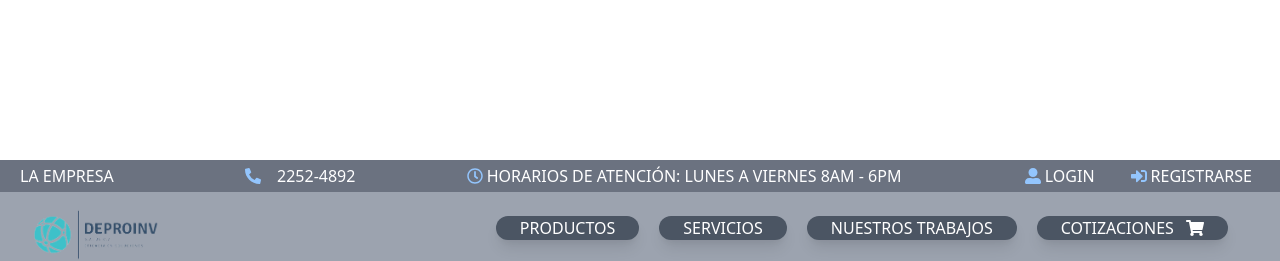
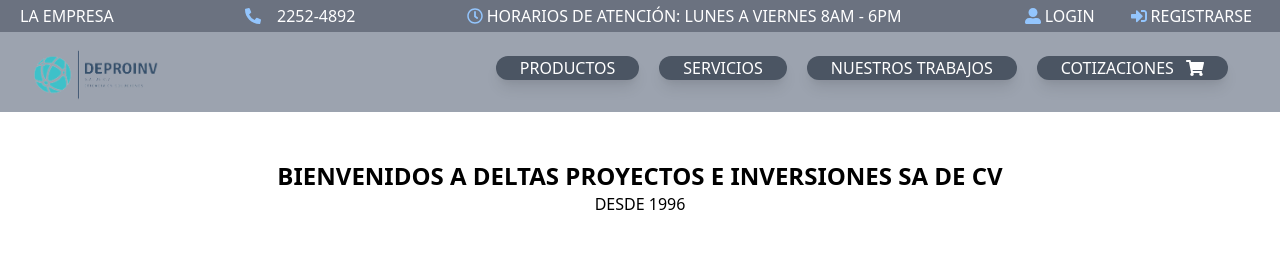
Before and after one commit to javierbeltran425/DEPROWEB, a React (Create React App) app: page /about-us in a window 1280 px wide. Shown: the top 261 px of the page. Built offline with nearby package versions, Linux system fonts and the light colour scheme; no server answers.

Commit message:
Correction

```diff
--- a/src/Pages/AboutUsPage.js
+++ b/src/Pages/AboutUsPage.js
@@ -12,7 +12,7 @@
             <div className="fixed w-full flex flex-wrap z-10">
                 <Header />
             </div>
-            <h1 className="text-center font-bold md:text-2xl mt-40">BIENVENIDOS A DELTAS PROYECTOS E INVERSIONES SA DE CV</h1>
+            <h1 className="text-center font-bold md:text-2xl pt-40">BIENVENIDOS A DELTAS PROYECTOS E INVERSIONES SA DE CV</h1>
             <h5 className="text-center">DESDE 1996</h5>
 
             <div className="flex w-full flex-col md:flex-row md:grid-cols-2">
```
